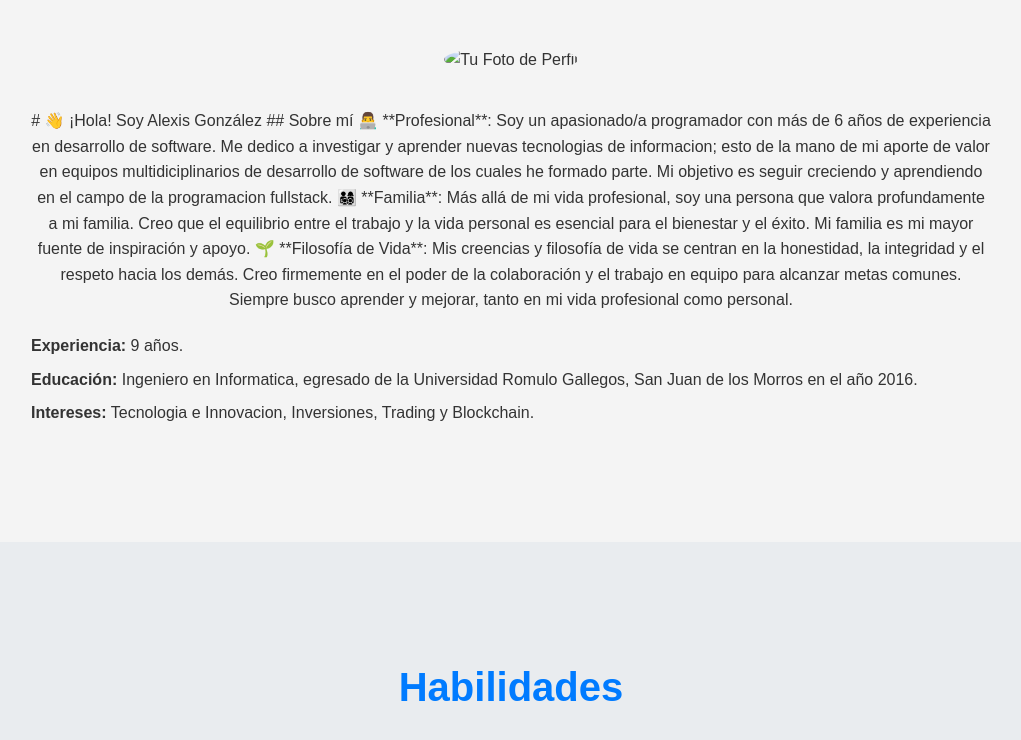
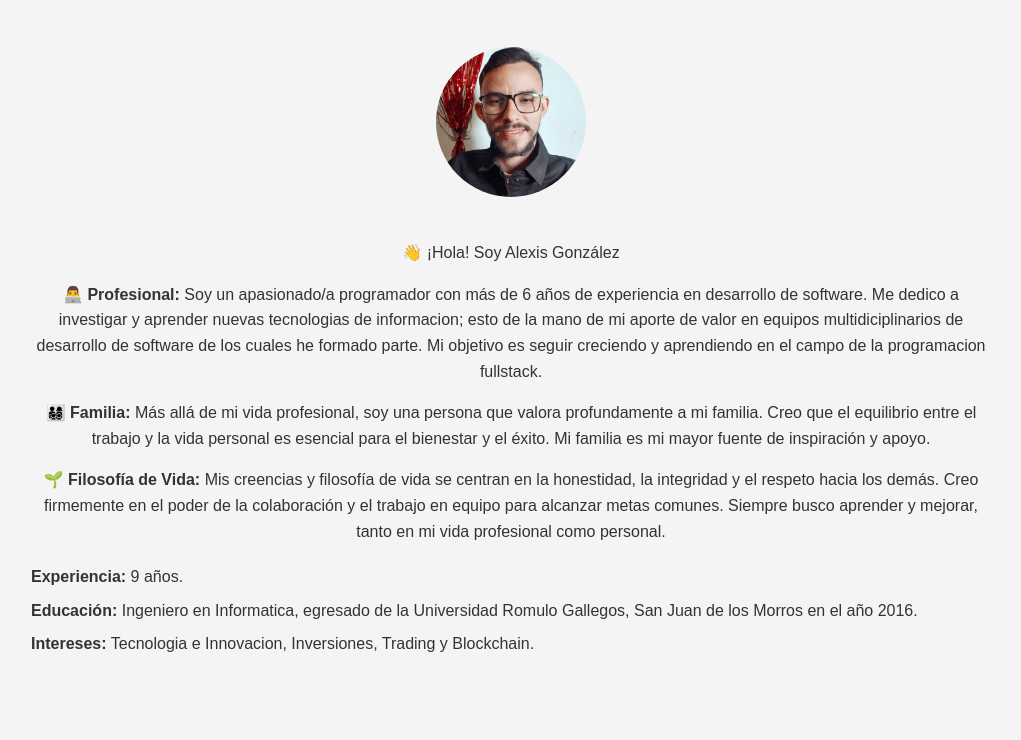
Before and after one commit to ADJGP/adjgp.github.io, a plain HTML site: page index.html in a window 1280 px wide. Shown: the part 750-1490 px from the top of the page, without its empty margins (129-1150 px from the left). Drawn offline with nearby package versions, Linux system fonts and the light colour scheme.

Commit message:
Ajustes en estilos de about

```diff
--- a/index.html
+++ b/index.html
@@ -21,18 +21,15 @@
     <section id="acerca-de" class="section">
         <h2>Acerca de Mí</h2>
         <div class="section-content">
-            <img src="img/perfil.jpg" alt="Tu Foto de Perfil" class="profile-image">
-            <p>
-                # 👋 ¡Hola! Soy Alexis González
+            <img src="images/perfil.jpg" alt="Tu Foto de Perfil" class="profile-image">
+            <p> 👋 ¡Hola! Soy Alexis González</p>
 
-## Sobre mí
+<p>👨‍💻 <strong>Profesional:</strong> Soy un apasionado/a programador con más de 6 años de experiencia en desarrollo de software. Me dedico a investigar y aprender nuevas tecnologias de informacion; esto de la mano de mi aporte de valor en equipos multidiciplinarios de desarrollo de software de los cuales he formado parte. Mi objetivo es seguir creciendo y aprendiendo en el campo de la programacion fullstack.</p>
 
-👨‍💻 **Profesional**: Soy un apasionado/a programador con más de 6 años de experiencia en desarrollo de software. Me dedico a investigar y aprender nuevas tecnologias de informacion; esto de la mano de mi aporte de valor en equipos multidiciplinarios de desarrollo de software de los cuales he formado parte. Mi objetivo es seguir creciendo y aprendiendo en el campo de la programacion fullstack.
+<p>👨‍👩‍👧‍👦 <strong>Familia:</strong> Más allá de mi vida profesional, soy una persona que valora profundamente a mi familia. Creo que el equilibrio entre el trabajo y la vida personal es esencial para el bienestar y el éxito. Mi familia es mi mayor fuente de inspiración y apoyo.</p>
 
-👨‍👩‍👧‍👦 **Familia**: Más allá de mi vida profesional, soy una persona que valora profundamente a mi familia. Creo que el equilibrio entre el trabajo y la vida personal es esencial para el bienestar y el éxito. Mi familia es mi mayor fuente de inspiración y apoyo.
+<p>🌱 <strong>Filosofía de Vida:</strong> Mis creencias y filosofía de vida se centran en la honestidad, la integridad y el respeto hacia los demás. Creo firmemente en el poder de la colaboración y el trabajo en equipo para alcanzar metas comunes. Siempre busco aprender y mejorar, tanto en mi vida profesional como personal.</p>
 
-🌱 **Filosofía de Vida**: Mis creencias y filosofía de vida se centran en la honestidad, la integridad y el respeto hacia los demás. Creo firmemente en el poder de la colaboración y el trabajo en equipo para alcanzar metas comunes. Siempre busco aprender y mejorar, tanto en mi vida profesional como personal.
-            </p>
             <ul>
                 <li><strong>Experiencia:</strong> 9 años.</li>
                 <li><strong>Educación:</strong> Ingeniero en Informatica, egresado de la Universidad Romulo Gallegos, San Juan de los Morros en el año 2016.</li>
```
Also changed, not shown: images/perfil.jpg (added).
